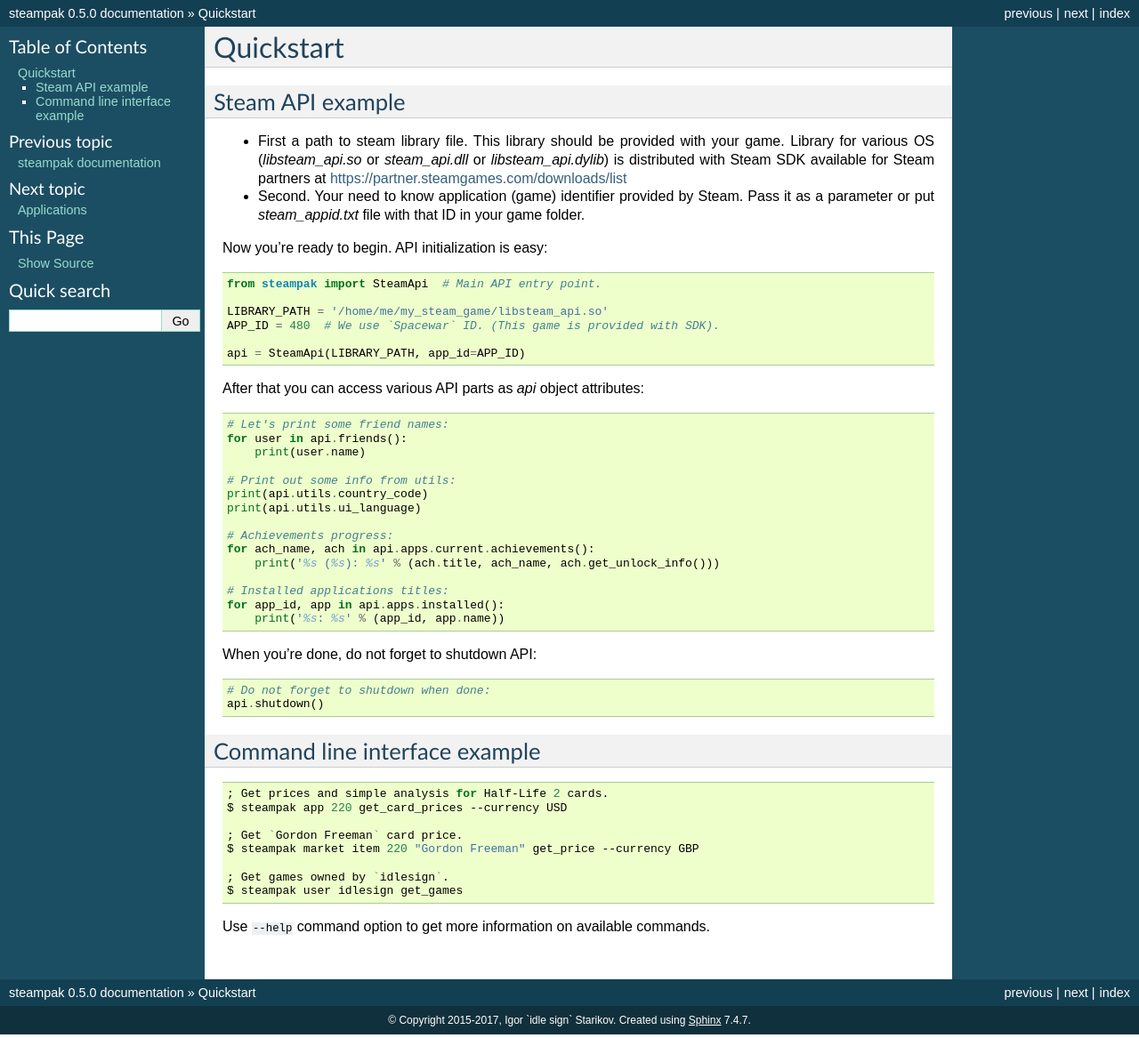
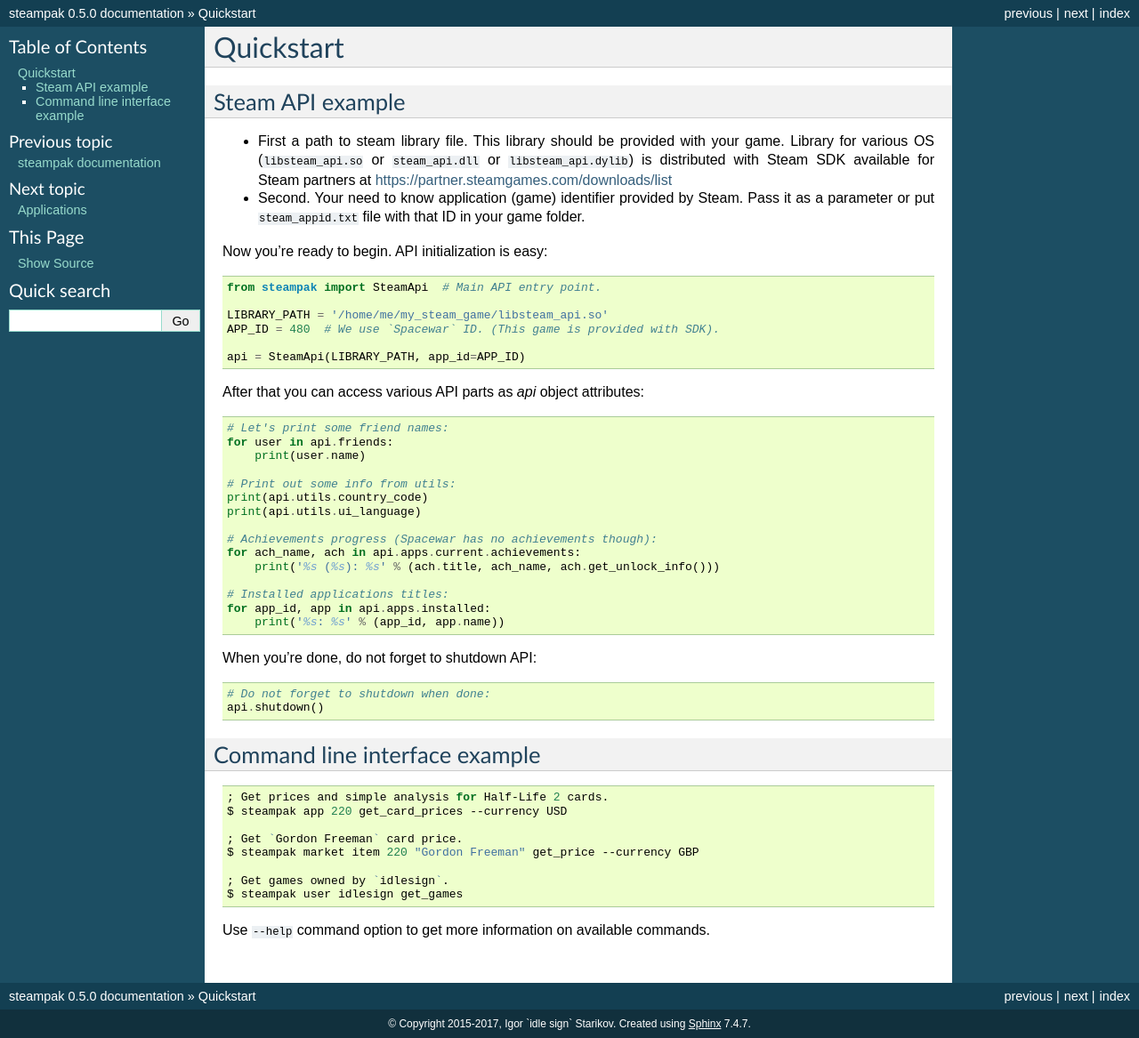
Before and after one commit to idlesign/steampak, a Sphinx documentation site: the page built from docs/source/quickstart.rst, in a window 1280 px wide. Shown: the whole page at 89% size. Built offline with Sphinx 7.4.7, drawn with Linux system fonts in a browser that asks for light colours.

Commit message:
Quickstart updated.

```diff
--- a/docs/source/quickstart.rst
+++ b/docs/source/quickstart.rst
@@ -5,11 +5,11 @@ Steam API example
 -----------------
 
 * First a path to steam library file. This library should be provided with your game.
-  Library for various OS (`libsteam_api.so` or `steam_api.dll` or `libsteam_api.dylib`) is distributed
+  Library for various OS (``libsteam_api.so`` or ``steam_api.dll`` or ``libsteam_api.dylib``) is distributed
   with Steam SDK available for Steam partners at https://partner.steamgames.com/downloads/list
 
 * Second. Your need to know application (game) identifier provided by Steam.
-  Pass it as a parameter or put `steam_appid.txt` file with that ID in your game folder.
+  Pass it as a parameter or put ``steam_appid.txt`` file with that ID in your game folder.
 
 
 Now you're ready to begin. API initialization is easy:
@@ -29,19 +29,19 @@ After that you can access various API parts as `api` object attributes:
 .. code-block:: python
 
     # Let's print some friend names:
-    for user in api.friends():
+    for user in api.friends:
         print(user.name)
 
     # Print out some info from utils:
     print(api.utils.country_code)
     print(api.utils.ui_language)
 
-    # Achievements progress:
-    for ach_name, ach in api.apps.current.achievements():
+    # Achievements progress (Spacewar has no achievements though):
+    for ach_name, ach in api.apps.current.achievements:
         print('%s (%s): %s' % (ach.title, ach_name, ach.get_unlock_info()))
 
     # Installed applications titles:
-    for app_id, app in api.apps.installed():
+    for app_id, app in api.apps.installed:
         print('%s: %s' % (app_id, app.name))
 
 
```
